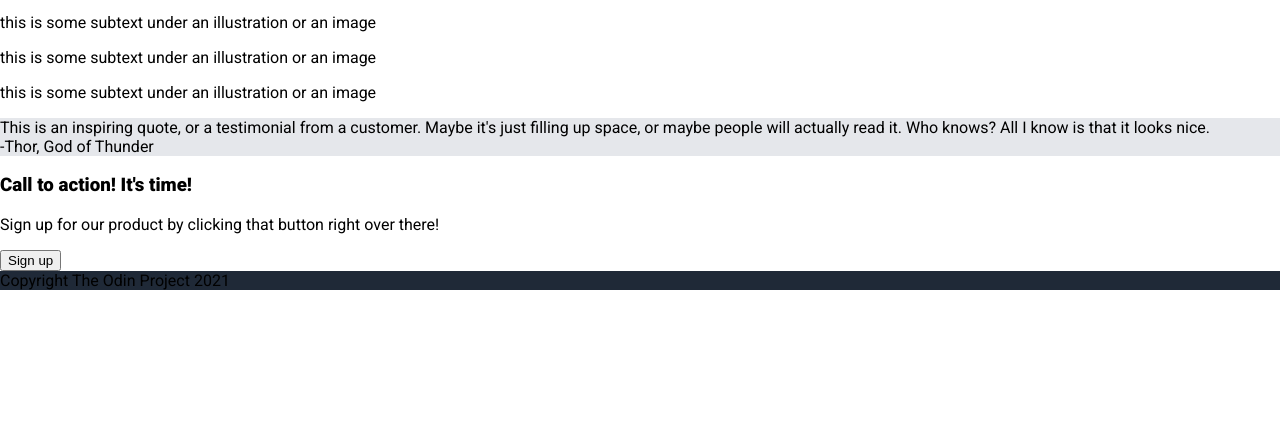
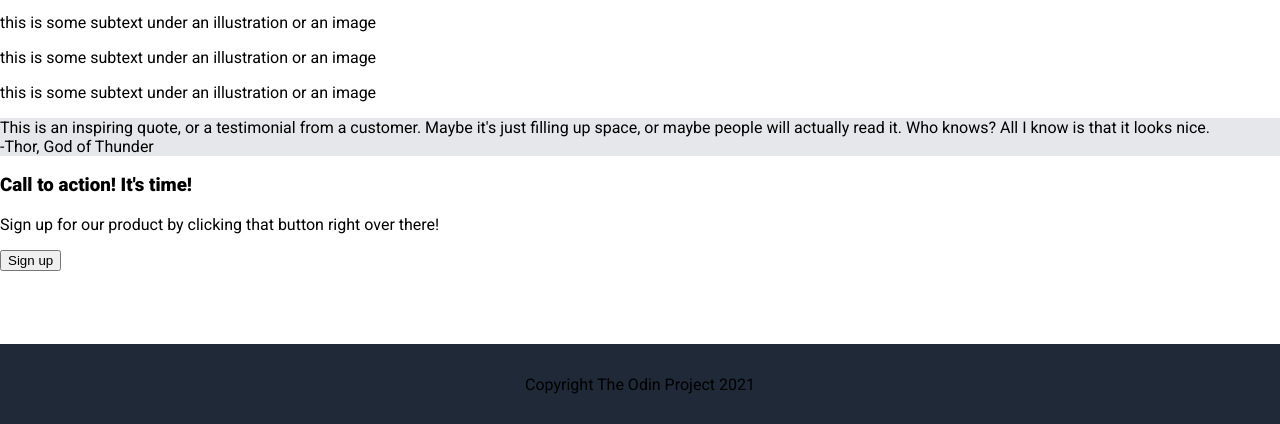
Before and after one commit to justinpse/landing-page, a plain HTML site: page index.html in a window 1280 px wide. Shown: the part 376-800 px from the top of the page. Drawn offline with Linux system fonts and the light colour scheme.

Commit message:
Push footer to the bottom of the page

```diff
--- a/style.css
+++ b/style.css
@@ -1,6 +1,6 @@
 body {
     margin: 0;
-    height: 100vh;
+    min-height: 100vh;
     font-family: 'Roboto', sans-serif;
     display: flex;
     flex-direction: column;
@@ -17,3 +17,11 @@ h2 {
 .three {
     background-color: #E5E7EB;
 }
+
+.footer {
+    margin-top: auto;
+    height: 80px;
+    display: flex;
+    align-items: center;
+    justify-content: center;
+}
```
